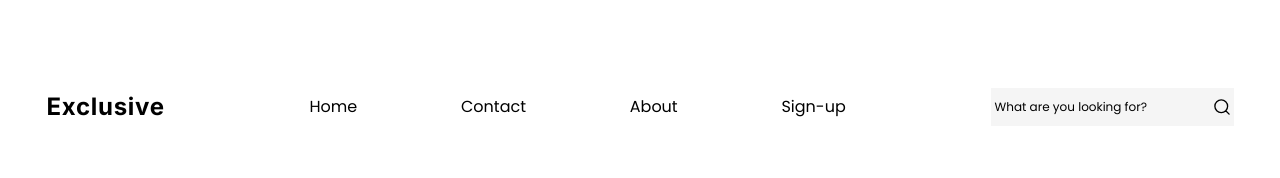
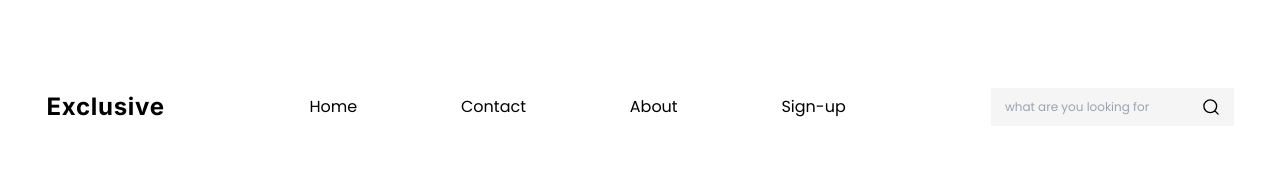
Before and after one commit to TemuriTsutskiridze/Collab-Team-1, a React (Vite) app: page / in a window 1280 px wide. Shown: the top 178 px of the page. Built offline with nearby package versions, Linux system fonts and the light colour scheme.

Commit message:
Style:adding input field instead of pure div in place of searchbar

```diff
--- a/src/components/Home/Menu.tsx
+++ b/src/components/Home/Menu.tsx
@@ -16,20 +16,29 @@ export default function Menu() {
       <div className="w-[50%]">
         <ul className="flex justify-around">
           {menuItems.map(
-            (menuItem,index) => {
+            (
+              menuItem,
+              index
+            ) => {
               return (
-                <ListItem key={index}  itemName = {menuItem} />
+                <ListItem
+                  key={index}
+                  itemName={
+                    menuItem
+                  }
+                />
               );
             }
           )}
         </ul>
       </div>
       <div>
-        <div className="w-[243px] h-[38px] bg-[#F5F5F5] flex justify-between items-center px-[4px]">
-          <p className="text-[12px] text-[#000000]">
-            What are you
-            looking for?
-          </p>
+        <div className="w-[243px] h-[38px] bg-[#F5F5F5] px-[4px] flex items-center justify-evenly">
+          <input
+            type="search"
+            placeholder="what are you looking for"
+            className="w-[80%] text-[12px] text-[#000000] bg-[#F5F5F5] "
+          ></input>
            <img
             src="src/assets/Vector (1).svg"
             className="w-[16px] h-[16px]"
```
Lines whose indentation alone changed are shown as unchanged.
